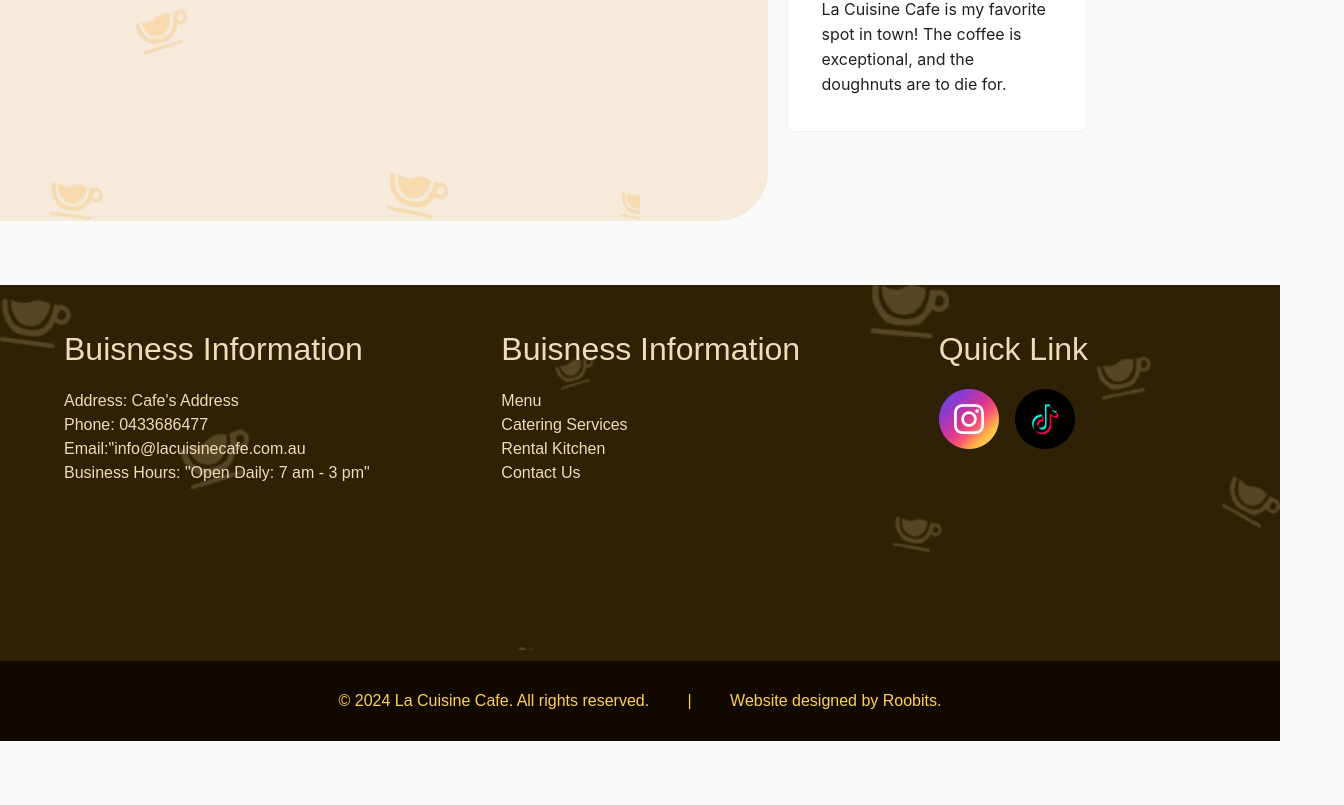
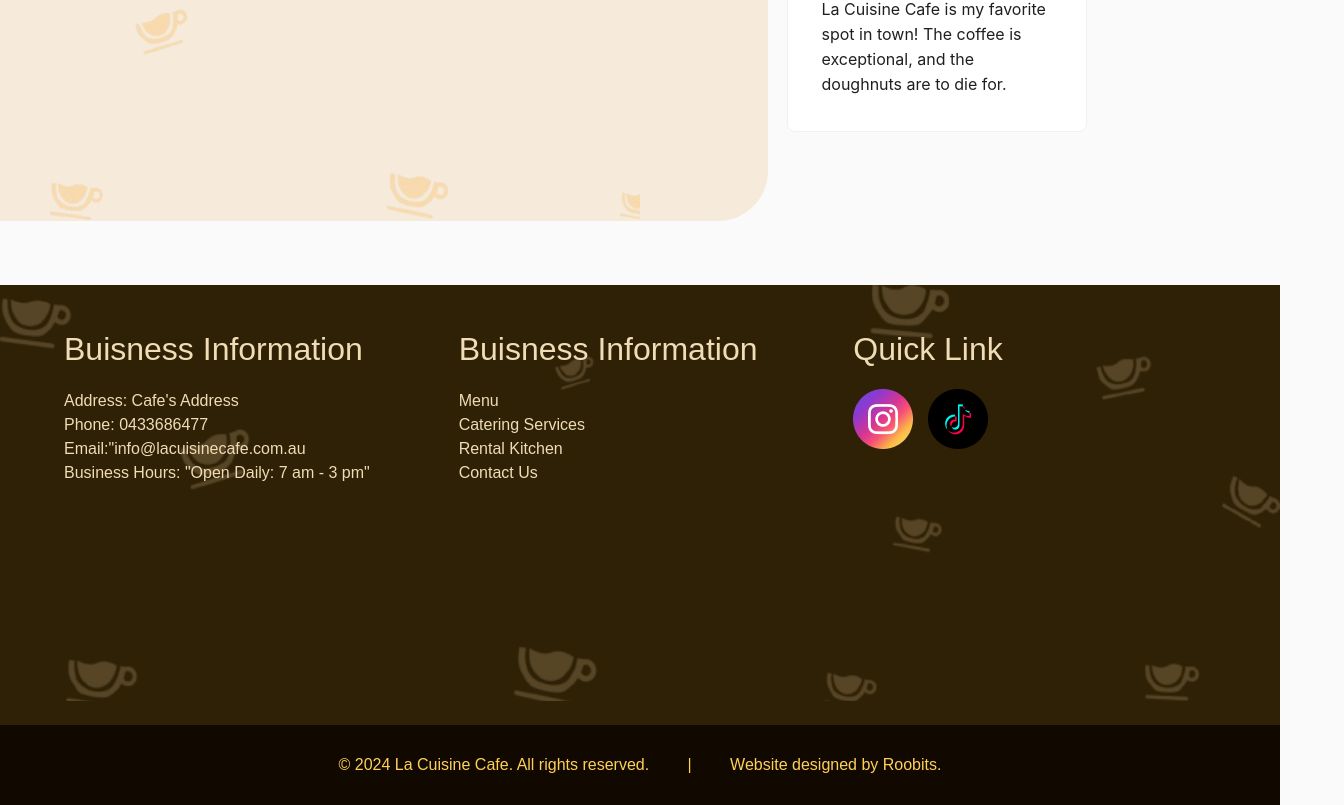
Before and after one commit to jollyboiii/La-Cuisine-Cafe, a React (Create React App) app in the folder cuisinecafe/: page / in a window 1280 px wide. Shown: the part 2629-3434 px from the top of the page, 1344 px wide, since content can reach past the window. Before the commit the page ends 3370 px from the top, so only its background shows below. Built offline with nearby package versions, Linux system fonts and the light colour scheme.

Commit message:
Padding fixed

```diff
--- a/cuisinecafe/src/Css/Footer.css
+++ b/cuisinecafe/src/Css/Footer.css
@@ -15,6 +15,7 @@
     --heading-h5-font-size: 16px;
 }
 
+
 .mainfooter{
     background-color:#2F2105;
     width: 100%;
@@ -23,8 +24,10 @@
     position: relative;
 }
 .footermaininfo{
-    padding-bottom: 20%;
+    padding-bottom: 25%;
     margin-left: 5%;
+    width: 90%;
+
 }
 .footerbottom{
     width: 100%;
```
